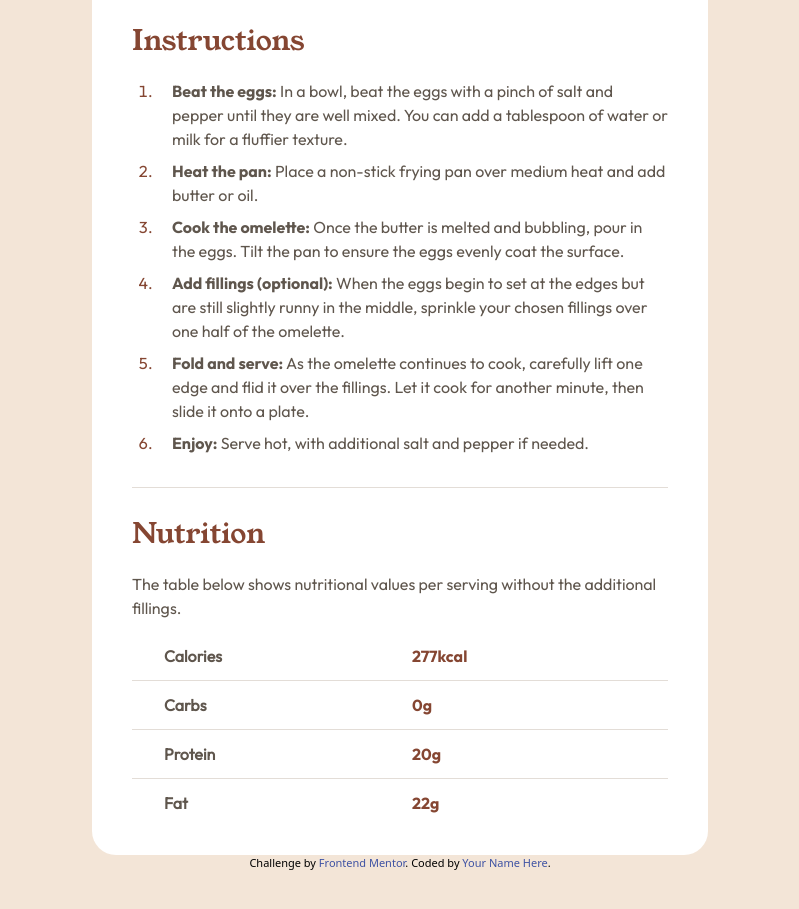
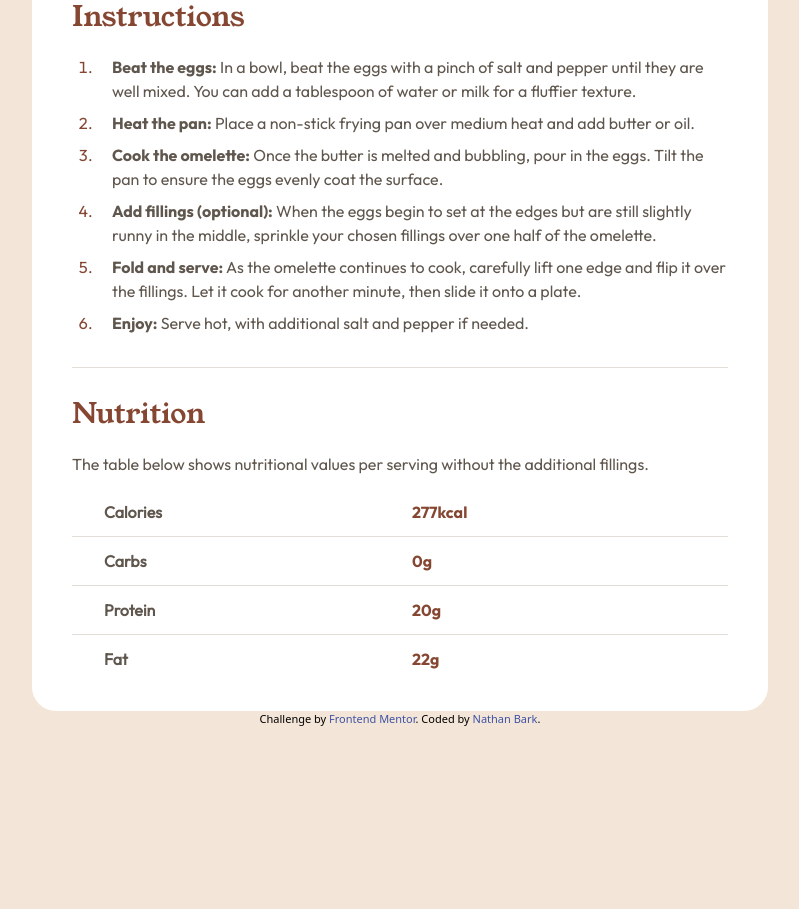
Before and after one commit to nathan-bark/recipe-page, a plain HTML site: page index.html in a window 1280 px wide. Shown: the part 1122-2031 px from the top of the page, without its empty margins (240-1039 px from the left). After the commit the page ends 1978 px from the top, so only its background shows below. Drawn offline with Linux system fonts and the light colour scheme.

Commit message:
Body width for big screens

```diff
--- a/index.html
+++ b/index.html
@@ -3,8 +3,6 @@
   <head>
     <meta charset="UTF-8" />
     <meta name="viewport" content="width=device-width, initial-scale=1.0" />
-
-    <!-- displays site properly based on user's device -->
 
     <link
       rel="icon"
@@ -14,7 +12,7 @@
     />
     <link rel="stylesheet" href="./output.css" />
 
-    <title>Frontend Mentor | Recipe page</title>
+    <title>Recipe page</title>
 
     <!-- Feel free to remove these styles or customise in your own stylesheet 👍 -->
     <style>
@@ -28,7 +26,7 @@
     </style>
   </head>
   <body class="bg-stone-100 tablet:flex flex-col items-center tablet:py-32">
-    <main class="bg-white w-full tablet:max-w-[38.5rem] tablet:p-10 tablet:rounded-3xl">
+    <main class="bg-white w-full tablet:max-w-[38.5rem] tablet:p-10 tablet:rounded-3xl lg:max-w-[46rem]">
       <!-- Recipe Image -->
 
       <img
@@ -119,7 +117,7 @@
             </li>
             <li class="my-2 pl-4">
               <span class="font-outfit-bold"> Fold and serve:</span> As the
-              omelette continues to cook, carefully lift one edge and flid it
+              omelette continues to cook, carefully lift one edge and flip it
               over the fillings. Let it cook for another minute, then slide it
               onto a plate.
             </li>
@@ -169,7 +167,7 @@
           Challenge by
           <a href="https://www.frontendmentor.io?ref=challenge" target="_blank"
             >Frontend Mentor</a
-          >. Coded by <a href="#">Your Name Here</a>.
+          >. Coded by <a href="#">Nathan Bark</a>.
         </div>
   </body>
 </html>
```
Also changed, not shown: output.css.
